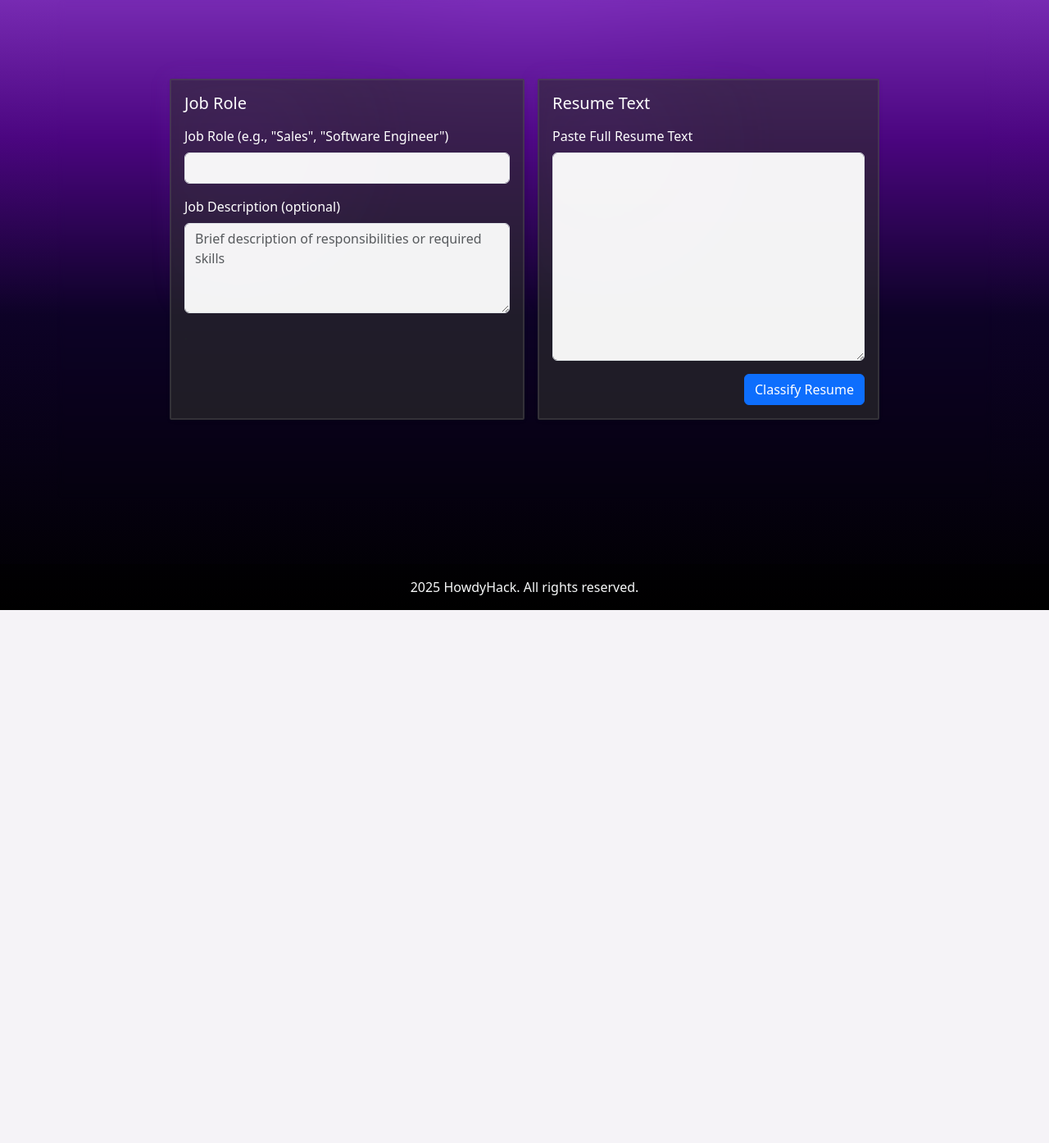
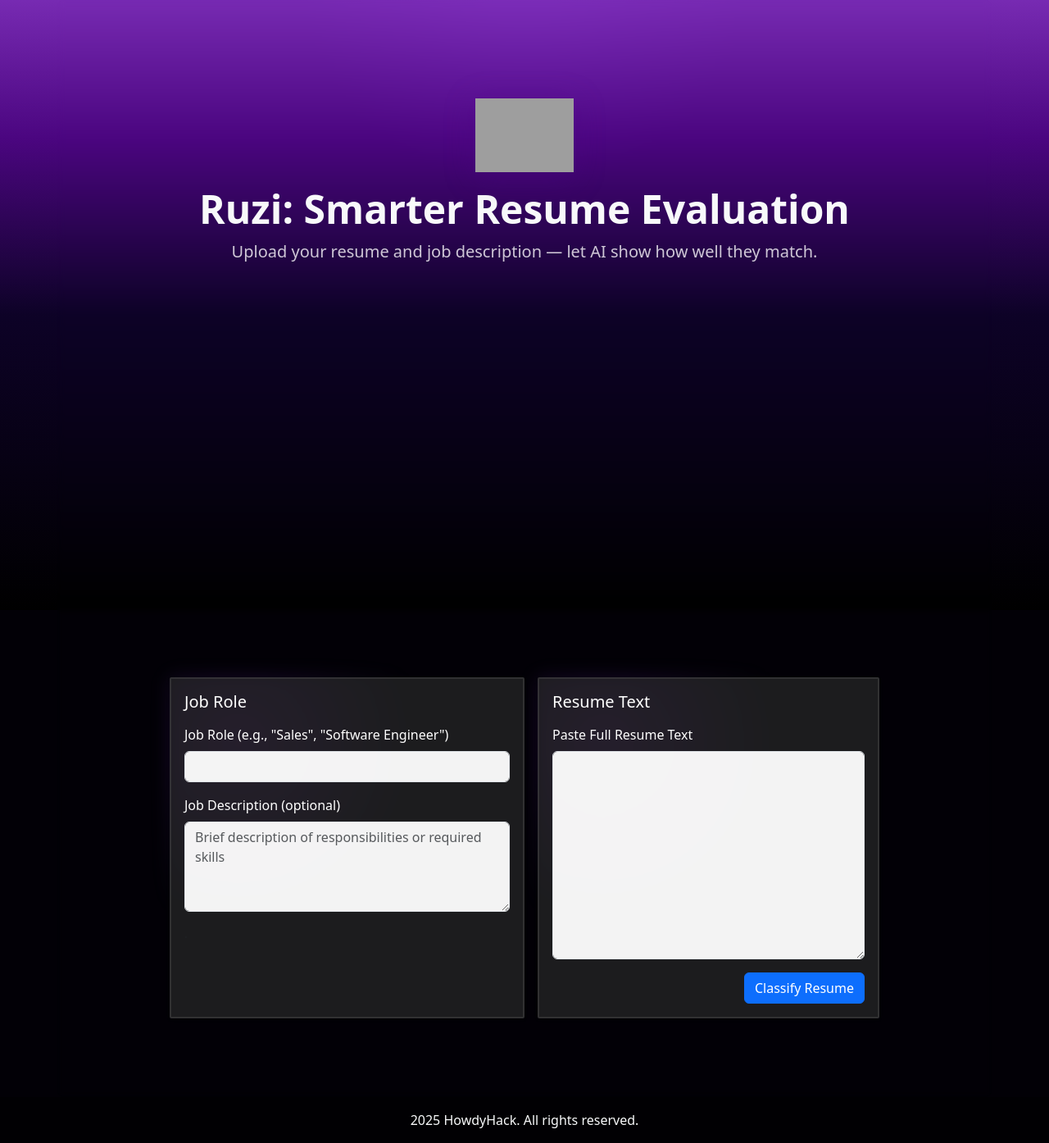
Before and after one commit to JacksonWeibelDev/HowdyHack2025, a Flask app: page /testing in a window 1280 px wide. Shown: the part 56-1450 px from the top of the page at 82% size. Before the commit the page ends 800 px from the top, so only its background shows below. Run offline with Flask 3, Linux system fonts and the light colour scheme; a user stored in the database is signed in; grey boxes are pictures that could not be loaded.

Commit message:
hero section

```diff
--- a/templates/upload.html
+++ b/templates/upload.html
@@ -3,7 +3,18 @@
 {% block title %}Resume Classifier{% endblock %}
 
 {% block content %}
-<div class="container py-5">
+<!-- Hero section (drop your hero.png into static/) -->
+<section class="hero-section text-center py-5">
+  <div class="container">
+    <img src="{{ url_for('static', filename='hero.png') }}" alt="Hero logo" class="hero-logo mb-3" onerror="this.style.display='none'">
+    <h1 class="display-5 fw-bold text-light">Ruzi: Smarter Resume Evaluation</h1>
+    <p class="lead text-muted">Upload your resume and job description — let AI show how well they match.</p>
+  </div>
+</section>
+
+<div class="hero-spacer" aria-hidden="true"></div>
+
+<div class="container py-5 mt-5">
   <div class="row justify-content-center">
     <div class="col-12 col-md-10">
       <form id="classify-form" novalidate>
@@ -91,13 +102,25 @@ document.addEventListener('DOMContentLoaded', () => {
   const observer = new IntersectionObserver((entries) => {
     entries.forEach(entry => {
       if (entry.isIntersecting) {
-        entry.target.classList.add('visible');
+        // read optional per-element delay (ms) or use default
+        const configured = entry.target.dataset.revealDelay;
+        const baseDelay = configured ? parseInt(configured, 10) : 100;
+        // Add a tiny stagger based on vertical position to make multiple items feel natural
+        const rect = entry.target.getBoundingClientRect();
+        const stagger = Math.min(Math.max(Math.round(rect.top / 100), 0), 6) * 30;
+        setTimeout(() => {
+          entry.target.classList.add('visible');
+        }, baseDelay + stagger);
         observer.unobserve(entry.target);
       }
     });
-  }, { threshold: 0.15 });
+  }, { threshold: 0.35 });
 
-  document.querySelectorAll('[data-reveal]').forEach(el => observer.observe(el));
+  document.querySelectorAll('[data-reveal]').forEach((el, idx) => {
+    // If author hasn't set a data-reveal-delay, expose a small auto-stagger
+    if (!el.hasAttribute('data-reveal-delay')) el.dataset.revealDelay = 90 + (idx * 25);
+    observer.observe(el);
+  });
 });
 </script>
 {% endblock %}
```
